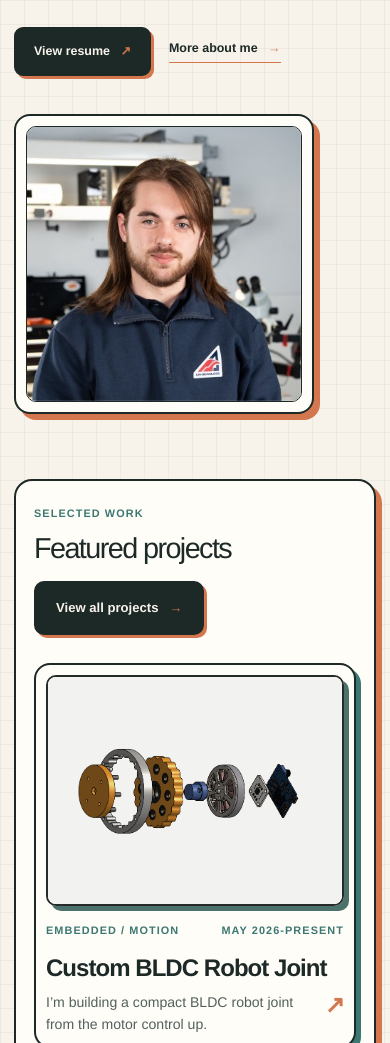
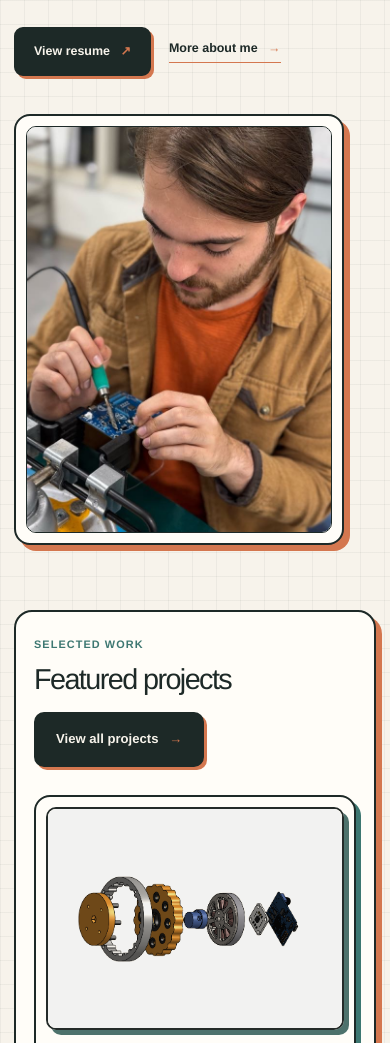
Before and after one commit to JobotTheRobot/JobotTheRobot.github.io, a plain HTML site: page index.html in a window 390 px wide. Shown: the part 408-1451 px from the top of the page. Drawn offline with Linux system fonts and the light colour scheme.

Commit message:
changed images and layout

```diff
--- a/index.html
+++ b/index.html
@@ -44,7 +44,7 @@
           </div>
         </div>
         <div class="hero-reference-media hero-profile-photo" aria-label="Joseph Evans portrait">
-          <img src="pictures/home/profile.jpeg" alt="Joseph Evans">
+          <img src="pictures/home/profile.jpg" alt="Joseph Evans">
         </div>
       </div>
     </section>
@@ -60,15 +60,15 @@
       <div class="project-grid">
         <a class="project-card project-card-image image-right" href="projects/bldc-robot-joint.html">
           <div class="project-visual project-cover-visual"><img class="project-cover-image" src="pictures/bldc-robot-joint/joint_cover.png" alt="Custom BLDC Robot Joint"></div>
-          <div class="project-card-copy"><div class="card-meta"><span>Embedded / Motion</span><span>May 2026-present</span></div><h3>Custom BLDC Robot Joint <span>↗</span></h3><p>I’m building a compact BLDC robot joint from the motor control up.</p></div>
+          <div class="project-card-copy"><div class="card-meta"><span>Embedded / Motion</span><span>May 2026-present</span></div><h3>Custom BLDC Robot Joint</h3><p>I’m building a compact BLDC robot joint from the motor control up.</p></div>
         </a>
-        <a class="project-card project-card-image" href="projects/msp430-board.html">
+        <a class="project-card project-card-image image-right" href="projects/msp430-board.html">
           <div class="project-visual project-cover-visual"><img class="project-cover-image" src="pictures/msp430-development-board/pcb-assembled.jpg" alt="Assembled MSP430 development board"></div>
-          <div class="project-card-copy"><div class="card-meta"><span>Electronics / PCB</span><span>January 2026-present</span></div><h3>MSP430 Development Board <span>↗</span></h3><p>A custom development board designed from schematic through PCB layout.</p></div>
+          <div class="project-card-copy"><div class="card-meta"><span>Electronics / PCB</span><span>January 2026-present</span></div><h3>MSP430 Development Board</h3><p>A custom development board designed from schematic through PCB layout.</p></div>
         </a>
         <a class="project-card" href="projects/ece-306-robot-car.html">
           <div class="project-visual"><span class="visual-note">ROBOTICS PROJECT</span></div>
-          <div class="project-card-copy"><div class="card-meta"><span>ECE 306 / Robotics</span><span>Completed</span></div><h3>Autonomous / IoT Robot Car <span>↗</span></h3><p>An autonomous and IoT-connected robot car built for ECE 306 at NC State.</p></div>
+          <div class="project-card-copy"><div class="card-meta"><span>ECE 306 / Robotics</span><span>Completed</span></div><h3>Autonomous / IoT Robot Car</h3><p>An autonomous and IoT-connected robot car built for ECE 306 at NC State.</p></div>
         </a>
       </div>
     </section>
--- a/style.css
+++ b/style.css
@@ -168,12 +168,17 @@ h2 {
   padding: 10px;
 }
 .hero-profile-photo img {
+  display: block;
   width: 100%;
-  height: 100%;
+  height: auto;
   border: 1px solid var(--ink);
   border-radius: 10px;
-  object-fit: cover;
-  object-position: center;
+  object-fit: contain;
+}
+.hero-reference-media.hero-profile-photo {
+  width: min(330px, 100%);
+  max-width: 330px;
+  height: auto;
 }
 .hero-reference-image {
   width: 100%;
@@ -356,7 +361,6 @@ h2 {
   letter-spacing: -.04em;
   margin: 10px 0 6px;
 }
-.project-card h3 span { color: var(--orange); float: right; }
 .project-card p { color: var(--muted); font-size: .88rem; margin-bottom: 0; }
 
 .resume-strip {
@@ -440,6 +444,20 @@ h2 {
   gap: 28px;
 }
 .project-card-image.image-right { flex-direction: row-reverse; }
+.project-card-image .project-visual.project-cover-visual {
+  width: min(420px, 46%);
+  flex: 0 0 min(420px, 46%);
+  aspect-ratio: 4 / 3;
+  height: auto;
+  max-height: none;
+}
+.project-card-image .project-cover-visual .project-cover-image {
+  width: 100%;
+  height: 100%;
+  max-width: none;
+  max-height: none;
+  object-fit: cover;
+}
 
 .about-layout { display: grid; gap: 24px; padding: 48px 0 110px; }
 .about-block {
@@ -684,6 +702,11 @@ h2 {
   .project-list-large .project-card-image { display: block; }
   .project-list-large .project-visual:not(.project-cover-visual) { height: 300px; }
   .project-visual.project-cover-visual { height: auto; max-width: 100%; margin: 0 auto 16px; }
+  .project-card-image .project-visual.project-cover-visual {
+    width: min(100%, 400px);
+    max-width: 100%;
+    margin: 0 auto 16px;
+  }
   .page-intro { margin-top: 28px; padding: 28px; }
   .page-intro h1 { font-size: clamp(2.7rem, 12vw, 4.2rem); }
   .about-block { display: block; padding: 24px; }
```
Also changed, not shown: projects.html (+7 -7 lines), projects/bldc-robot-joint.html (+1 -4 lines), projects/msp430-board.html (+7 -0 lines), pictures/home/profile.jpg (added), pictures/msp430-development-board/soldering-microscope.jpg (added), pictures/msp430-development-board/soldering-msp430-microscope.jpg (added).
